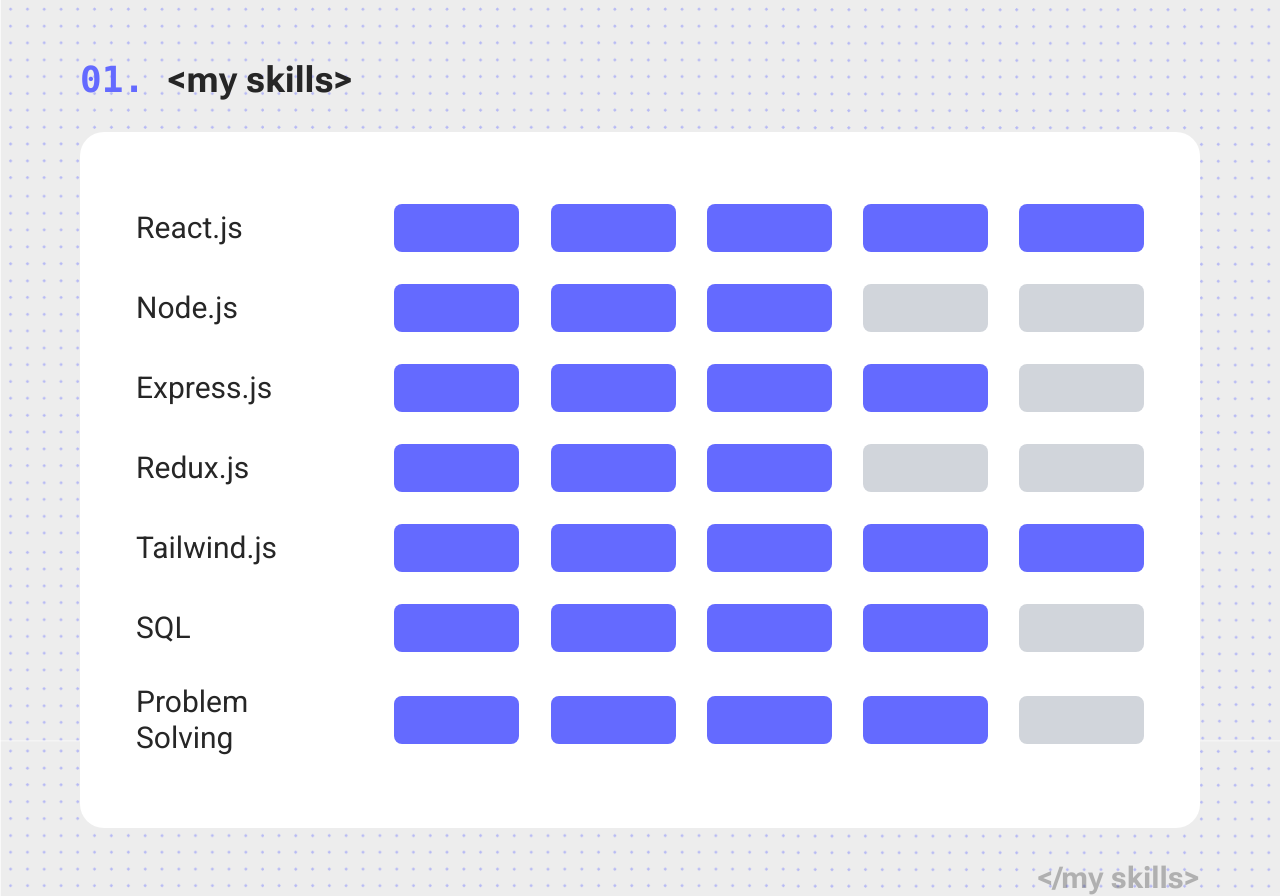
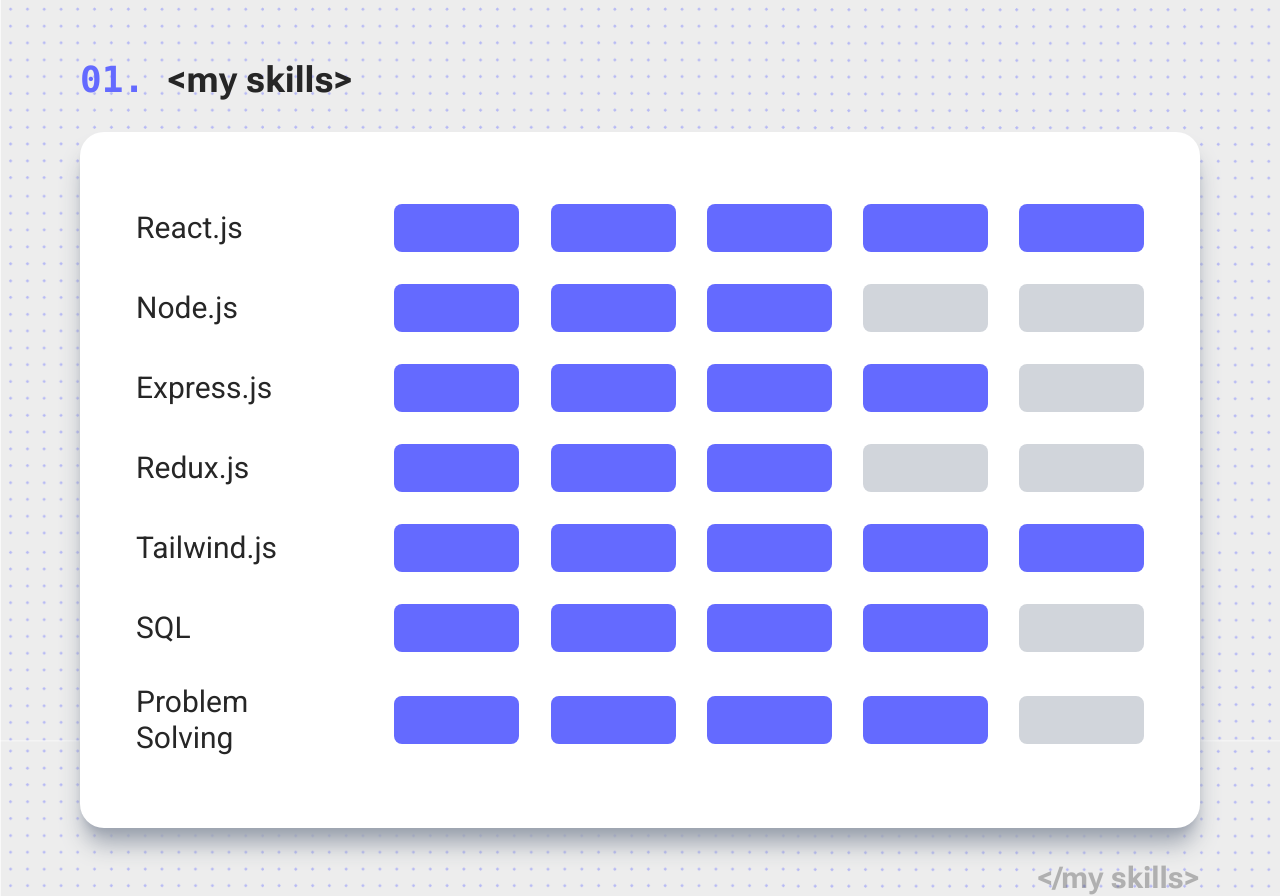
Before and after one commit to labheshwar/personal-portfolio, a React (Vite) app: page / in a window 1280 px wide. Shown: the part 1080-1976 px from the top of the page. Built offline with nearby package versions, Linux system fonts and the light colour scheme; a web font is replaced by a local one.

Commit message:
Skills Completed

```diff
--- a/src/Components/Skills.jsx
+++ b/src/Components/Skills.jsx
@@ -20,9 +20,9 @@ const Skills = () => {
         skills&gt;
       </h2>
       <div
-        className={`${
-          theme === 'dark' ? 'bg-dark-20' : 'bg-white'
-        } shadow-[27px 30px 37px 0 rgba(0, 0, 0, 0.2)] rounded-3xl mt-8 w-full px-6 md:px-10 py-8 md:py-14 flex flex-col h-auto justify-between`}
+        className={`${theme === 'dark' ? 'bg-dark-20' : 'bg-white'} ${
+          theme === 'light' && 'shadow-gray-400'
+        } shadow-xl rounded-3xl mt-8 w-full px-6 md:px-10 py-8 md:py-14 flex flex-col h-auto justify-between`}
       >
         <SkillBox theme={theme} skillName={'React.js'} skillRank={5} />
         <SkillBox theme={theme} skillName={'Node.js'} skillRank={3} />
```
Also changed, not shown: src/Components/SkillBox.jsx (+8 -0 lines).
